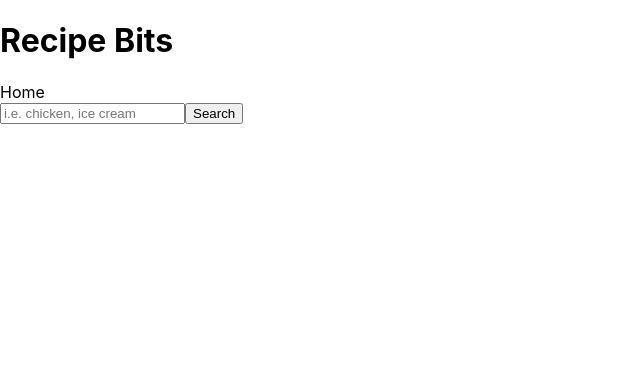
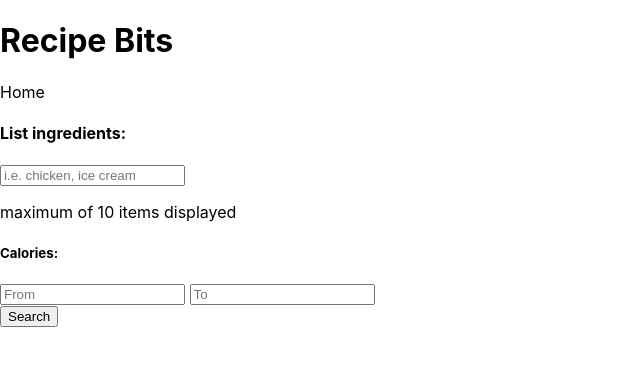
Before and after one commit to dvorakkarrie/Project2_Recipe_Bits, a React (Create React App) app: page / in a window 1280 px wide. Shown: the top 366 px of the page, without its empty margins (0-640 px from the left). Built offline with nearby package versions, Linux system fonts and the light colour scheme.

Commit message:
added calories functionality to search criteria & updated RecipeList for a new component

```diff
--- a/src/App.js
+++ b/src/App.js
@@ -28,17 +28,33 @@ class App extends Component {
       this.state = {
         recipes: [],                     // This will display recipes from the Edamam API call.
         searchText: '',                  // This will hold search criteria entered by the user.
+        caloriesFrom: 0,
+        caloriesTo: 1000,
         currentRecipe: null              // This will hold the recipe selected from the recipes array.
       }
   }
 
-  handleChange = (event) => {
-    console.log('clicked')        // This function will update the search variable.
+  handleChangeSearch = (event) => {       // This function will update the search variable.
     this.setState({
-      searchText: event.target.value})   // This will assign the user's entered data to the search variable.
+      searchText: event.target.value      // This will assign the user's entered data to the search variable.
+    })
   }
 
-  handleSubmit = (event) => {           // This will trigger the API call to get recipes based upon searchRecipe value and subsequently clear the value.
+  handleChangeCaloriesFrom = (event) => {
+    console.log(event)
+    this.setState({
+      caloriesFrom: event.target.value * 10
+    })
+  }
+
+  handleChangeCaloriesTo = (event) => {
+    console.log(event)
+    this.setState({
+      caloriesTo: event.target.value * 10
+    })
+  }
+
+  handleSubmitSearch = (event) => {           // This will trigger the API call to get recipes based upon searchRecipe value and subsequently clear the value.
     event.preventDefault()              // This will prevent this function from refreshing.
     this.getRecipes()                   // This will trigger the getRecipe function to send an API call to Edamam.
     this.setState({
@@ -49,7 +65,7 @@ class App extends Component {
   getRecipes = () => {                  // This send the API call to Edamam to retrieve the requested recipes.
     axios({
       method: 'GET',
-      url: `https://api.edamam.com/search?q=${this.state.searchText}&app_id=${recipeID}&app_key=${recipeKey}&from=0&to=10&calories=591-722&health=alcohol-free`
+      url: `https://api.edamam.com/search?q=${this.state.searchText}&app_id=${recipeID}&app_key=${recipeKey}&from=0&to=10&calories=${this.state.caloriesFrom}-${this.state.caloriesTo}`
     })
     .then(response => {
       console.log(response.data.hits)
@@ -62,7 +78,8 @@ class App extends Component {
     })
   }
 
-  handleClick = (item) => {           // This will display only one selected recipe.
+  handleClick = (item) => {
+    console.log('clicked event')          // This will display only one selected recipe.
     this.setState({
       currentRecipe: item             // This will assign the selected recipe to the currentRecipe variable.
     })
@@ -73,11 +90,12 @@ class App extends Component {
 
     const recipeList = this.state.recipes.map((item, index) => {
       return (
-        <div key={index} className='search-results'
-        onClick={() => this.handleClick(item)}>
+        <div key={index} className='search-results'>
         <RecipeList
+          handleClick={this.handleClick}
+          selectedRecipe={item.recipe}
           title={item.recipe.label}
-          calories={item.recipe.calories}
+          calories={Math.floor((item.recipe.calories/item.recipe.yield)/10)}
           image={item.recipe.image}
           ingredients={item.recipe.ingredients}
         />
@@ -89,8 +107,10 @@ class App extends Component {
       <div className="App">
         <Header />
         <Sidbar
-          handleChange={this.handleChange}
-          handleSubmit={this.handleSubmit}
+          handleChangeSearch={this.handleChangeSearch}
+          handleChangeCaloriesFrom={this.handleChangeCaloriesFrom}
+          handleChangeCaloriesTo={this.handleChangeCaloriesTo}
+          handleSubmitSearch={this.handleSubmitSearch}
         />
         <div>
           {recipeList}
--- a/src/RecipeList.js
+++ b/src/RecipeList.js
@@ -1,17 +1,17 @@
 import React from 'react'
 
-const RecipeList = ({title,calories,image,ingredients}) => {
+const RecipeList = (props) => {
     return (
-        <div>
-            <h1>{title}</h1>
-            <ul>{ingredients.map((ingredient, index) => (
+        <div onClick={() => props.handleClick(props.selectedRecipe)}>
+            <h1>{props.title}</h1>
+            <ul>{props.ingredients.map((ingredient, index) => (
                 <li key={index}>
                     {ingredient.text}
                 </li>
             ))}
             </ul>
-            <p>Total calories: {calories}</p>
-            <img src={image} alt={title}></img>
+            <p>Total calories (per yield): {props.calories}</p>
+            <img src={props.image} alt={props.title}></img>
         </div>
     )
 }
--- a/src/Sidebar.js
+++ b/src/Sidebar.js
@@ -1,24 +1,26 @@
 import React, {Component} from 'react'
 
 class Sidebar extends Component {
-
     render() {
-
         return (
             <div>
-                <form className='search-form' onSubmit={this.props.handleSubmit}>
-              <input type='text' className='search-box'
-                placeholder="i.e. chicken, ice cream" onChange={this.props.handleChange}
-                value={this.props.searchText}>{this.props.value}</input>
-              <button type='button' className='search-button'
-                onClick={this.props.handleSubmit}>Search
-              </button>
-            </form>
-
+                <form className='search-form' onSubmit={this.props.handleSubmitSearch}>
+                    <h4>List ingredients:</h4>
+                    <input type='text' className='search-box'
+                        placeholder="i.e. chicken, ice cream" onChange={this.props.handleChangeSearch}
+                        value={this.props.searchText}>{this.props.value}</input>
+                    <p>maximum of 10 items displayed</p>
+                    <div>
+                        <h5>Calories:</h5>
+                        <input type='text' placeholder='From' onChange={this.props.handleChangeCaloriesFrom} value={this.props.caloriesFrom}>{this.props.value}</input>{' '}
+                        <input type='text' placeholder='To' onChange={this.props.handleChangeCaloriesTo} value={this.props.caloriesTo}>{this.props.value}</input>
+                    </div>
+                    <button type='button' className='search-button' onClick={this.props.handleSubmitSearch}>
+                        Search
+                    </button>
+                </form>
             </div>
-
         )
     }
-
 }
  export default Sidebar;
```
